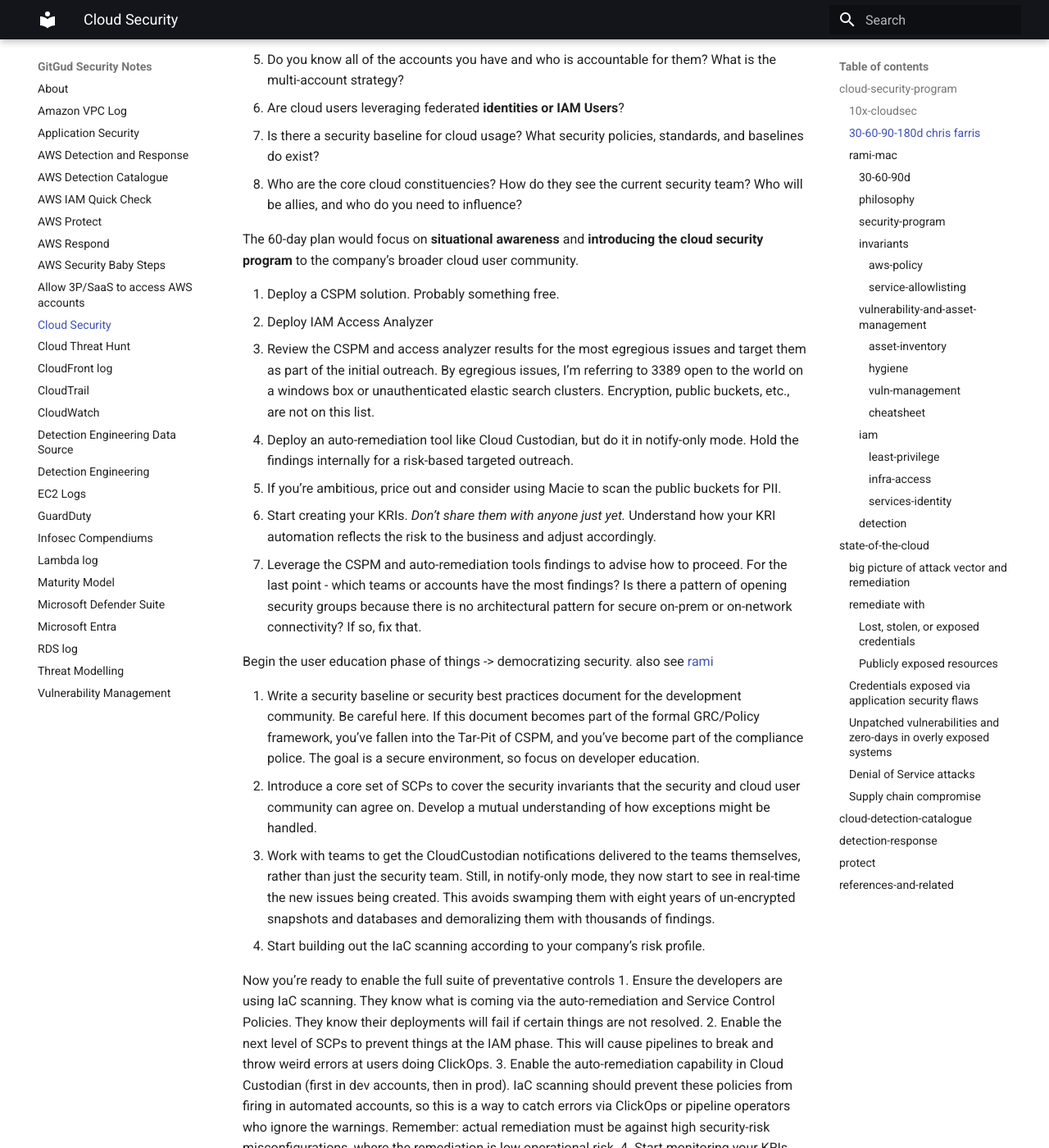
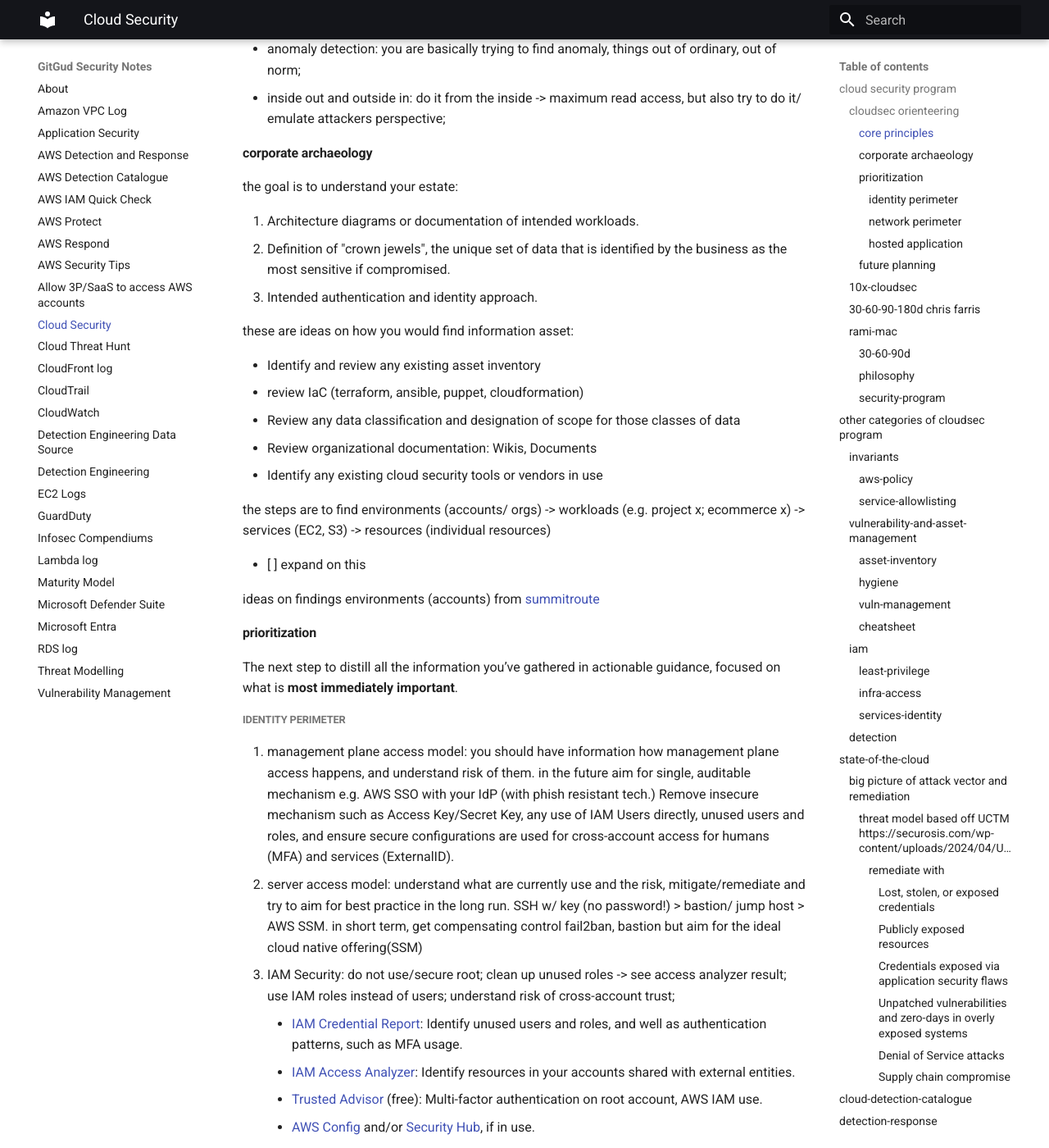
Before and after one commit to aldosimon/GitGudSecurity, an MkDocs documentation site: the page built from docs/cloud-security.md, in a window 1280 px wide and 1400 px high, scrolled down 538 px. Shown: the whole window at 82% size. Built offline with MkDocs 1.6.1 and Material for MkDocs 9.7.7, drawn with Linux system fonts in a browser that asks for light colours; some of the changed text lies outside the part shown.

Commit message:
add items on cloudsecurity and aws security tips

```diff
--- a/docs/cloud-security.md
+++ b/docs/cloud-security.md
@@ -6,12 +6,94 @@ tags:
 created: 2025-01-29
 description: cloudsec compediums
 ---
-# about
+# Cloud Security
 
-## cloud-security-program
+## cloud security program
 
+This section talks about building, maintaining, upgrading your cloudsec program.
+
+### cloudsec orienteering
+based off rami mac [cloud security orienteering](https://tldrsec.com/p/blog-cloud-security-orienteering)
+
+this is not a full cloud security program but more on how to orientate in a cloud environment, dig in to identify the risks that matter, and put together actionable plans that address short, medium, and long term goals.
+
+#### core principles
+
+these are principles you use when doing orienteering, keep these in mind.
+
+- breadth, then depth: do not go too deep, instead go wide and understand all the context;
+- anomaly detection: you are basically trying to find anomaly, things out of ordinary, out of norm;
+- inside out and outside in: do it from the inside -> maximum read access, but also try to do it/ emulate attackers perspective;
+
+#### corporate archaeology
+
+the goal is to understand your estate:
+
+1. Architecture diagrams or documentation of intended workloads.
+2. Definition of "crown jewels", the unique set of data that is identified by the business as the most sensitive if compromised.
+3. Intended authentication and identity approach.
+
+these are ideas on how you would find information asset:
+
+- Identify and review any existing asset inventory
+- review IaC (terraform, ansible, puppet, cloudformation)
+- Review any data classification and designation of scope for those classes of data
+- Review organizational documentation: Wikis, Documents
+- Identify any existing cloud security tools or vendors in use
+
+the steps are to find environments (accounts/ orgs) -> workloads (e.g. project x; ecommerce x) -> services (EC2, S3) -> resources (individual resources)
+
+- [ ] expand on this
+
+ideas on findings environments (accounts) from [summitroute](https://summitroute.com/blog/2018/06/18/how_to_inventory_aws_accounts/)
+
+
+
+#### prioritization
+
+The next step to distill all the information you’ve gathered in actionable guidance, focused on what is **most immediately important**.
+
+##### identity perimeter
+
+1. management plane access model: you should have information how management plane access happens, and understand risk of them. in the future aim for single, auditable mechanism e.g. AWS SSO with your IdP (with phish resistant tech.)
+   Remove insecure mechanism such as Access Key/Secret Key, any use of IAM Users directly, unused users and roles, and ensure secure configurations are used for cross-account access for humans (MFA) and services (ExternalID).
+2. server access model: understand what are currently use and the risk, mitigate/remediate and try to aim for best practice in the long run. SSH w/ key (no password!) > bastion/ jump host > AWS SSM.
+   in short term, get compensating control fail2ban, bastion but aim for the ideal cloud native offering(SSM)
+3. IAM Security: do not use/secure root; clean up unused roles -> see access analyzer result; use IAM roles instead of users; understand risk of cross-account trust;
+	- [IAM Credential Report](https://docs.aws.amazon.com/IAM/latest/UserGuide/id_credentials_getting-report.html): Identify unused users and roles, and well as authentication patterns, such as MFA usage.
+	- [IAM Access Analyzer](https://docs.aws.amazon.com/IAM/latest/UserGuide/what-is-access-analyzer.html): Identify resources in your accounts shared with external entities.
+	- [Trusted Advisor](https://aws.amazon.com/premiumsupport/technology/trusted-advisor/best-practice-checklist/) (free): Multi-factor authentication on root account, AWS IAM use.
+	- [AWS Config](https://aws.amazon.com/config/) and/or [Security Hub](https://aws.amazon.com/security-hub/), if in use.
+
+##### network perimeter
+
+1. Public resources in managed services: understand resources that allow to be public thorugh RCP, sharing API, network access. [read more](https://github.com/SummitRoute/aws_exposable_resources)
+2. Public network access to hosted services: leverage findings from tooling or trusted advisor, security groups that are open etc.
+3. **Default, insecure resources**
+
+##### hosted application
+
+- Out of date services, especially ones with known vulnerabilities.
+- Unauthenticated services that are unintentionally exposed.
+- Sensitive or internal services that are needlessly public, such as CI/CD tools.
+
+understand the risk vs ticking box, example: [here](https://www.chrisfarris.com/post/cloud-encryption/?utm_source=tldrsec.com&utm_medium=referral&utm_campaign=cloud-security-orienteering)
+#### future planning
+
+To start, consider a blanket set of (fairly) universally applicable AWS hardening recommendations, including
+
+- Enable GuardDuty in all accounts, and centralize alerts.
+- Enable Cloudtrail in all accounts; turn on optional security features, including encryption at-rest and file validation; centralize and back up logs.
+- Ensure security visibility and break-glass access to all accounts.
+- Configure account-wide security defaults, including S3 block public access, EBS and all other default encryption.
+
+use maturity framework to have a map
+[CSMM](https://www.iansresearch.com/resources/cloud-security-maturity-model/what-is-the-csmm?utm_source=tldrsec.com&utm_medium=referral&utm_campaign=cloud-security-orienteering)
+[marco lancini cloudsec map](https://roadmap.cloudsecdocs.com/?utm_source=tldrsec.com&utm_medium=referral&utm_campaign=cloud-security-orienteering)
 ### 10x-cloudsec
 [How to 10X Your Cloud Security (Without the Series D) ~ Rami McCarthy](https://www.youtube.com/@fwdcloudsec)
+
+
 
 ### 30-60-90-180d chris farris
 this is from [ghost of cloudsec yet to come](https://www.chrisfarris.com/post/ghost-of-cloudsec-yet-to-come/)
@@ -116,47 +198,50 @@ proactive efficiency:
 	“why not ask ourselves how the team would cope if the workload went up another 30%, but bad financial results precluded any team growth? It's actually fun to think about such hypotheticals ahead of the time - and hey, if the ideas sound good, why not try them out today?“ from [here](https://lcamtuf.blogspot.com/2018/02/getting-product-security-engineering.html)
 evangelism: use this two questions: how'll we get hacked, and why security matters.
 
-#### invariants
+## other categories of cloudsec program
+
+These don't fit, will probably moved to best practices
+### invariants
 enforce/ alert on things that should **always** or **never** be true. idea is if there is no need for context (these things should always or never), no need for sec team time
 
-##### aws-policy
+#### aws-policy
 example: aws scp, examples: [rami scps](https://rami.wiki/scps/)
 
 [alex smolen](https://alsmola.medium.com/security-invariants-or-gtfo-d7db2950f95)
 [chris farris](https://www.primeharbor.com/blog/security-invariants/)
 
-##### service-allowlisting
+#### service-allowlisting
 basically do what GCP is by default. that is deny service unless it is in allow list. this also works for regions too (same thing invariants some regions that will **never** be used)
 
 more here: [rami allowlisting](https://ramimac.me/aws-allowlisting)
 
-#### vulnerability-and-asset-management
+### vulnerability-and-asset-management
 
-#####  asset-inventory
-##### hygiene
+####  asset-inventory
+#### hygiene
 ownership issue; unused asset --> use financial issue
 [finops](ramimac.me/finops)
 
-##### vuln-management
-##### cheatsheet
+#### vuln-management
+#### cheatsheet
 use these to help structure your vulns
 [cloud conformity](https://www.trendmicro.com/cloudoneconformity/knowledge-base/)
 [cloudsec atlas](https://securitylabs.datadoghq.com/cloud-security-atlas/)
 
-#### iam
+### iam
 
-##### least-privilege
+#### least-privilege
 do we need absolute least priv. or good enough for human, because the needs changes. try service level least privileges, but maybe yes on least priv on crown jewels
 
-##### infra-access
+#### infra-access
 - use ssm to access instances
 - use proxy/ wireguard
 
-##### services-identity
+#### services-identity
 - clean up unused services periodically. use steampipe [here](https://ramimac.me/access-advisor-steampipe)
 - use imdsv2 for legacy instances
 
-#### detection
+### detection
 
 
 
@@ -165,19 +250,25 @@ do we need absolute least priv. or good enough for human, because the needs chan
 
 ### big picture of attack vector and remediation
 
-based off UCTM https://securosis.com/wp-content/uploads/2024/04/UCTM_v_1.0.pdf
+#### threat model based off UCTM https://securosis.com/wp-content/uploads/2024/04/UCTM_v_1.0.pdf
+> That is why we call this the Universal Cloud Threat Model. It identifies the commonalities all organizations face equally based on cloud usage — regardless of size, vertical, or nationality. We call these the “90% of attacks experienced by 90% of organizations using the cloud
 
-- Lost, stolen, or exposed credentials
-- Publicly exposed resources
-- Credentials exposed via application security flaws
-- Unpatched vulnerabilities and zero-days in overly exposed systems
-- Denial of Service attacks
-- Subdomain takeover
-- Supply chain compromise
+- threat model is "custom" for cloud
+- basically goes: **vector -> sequence -> objectives**
+- for instance.
+	- vector
+		- Lost, stolen, or exposed credentials
+		- Publicly exposed resources
+		- Credentials exposed via application security flaws
+	- sequence
+		- gain access via creds.
+		- enumerate
+		- start compute, inject mining via ssm
+	- objectives
+		- financial gain
+##### remediate with
 
-### remediate with
-
-#### Lost, stolen, or exposed credentials
+###### Lost, stolen, or exposed credentials
 - Reduce or eliminate static credentials and tokens for the cloud management plane. Where possible use alternatives like IAM Roles and Azure Managed Identities. Automation is your friend. There are plenty of free and commercial tools to hunt these down.
 - Scan code for stored credentials in CI/CD pipelines and repositories, even if they are private.
 - Require MFA for all human access, even when using API keys.
@@ -201,7 +292,7 @@ based off UCTM https://securosis.com/wp-content/uploads/2024/04/UCTM_v_1.0.pdf
 - If your cloud provider offers credential misuse detection (e.g., session credentials used from someplace where the session didn’t originate), use it. These aren’t perfect and only catch these attacks sometimes, but they can really help. AWS GuardDuty is one option.
 - While challenging and complex, implementing a data perimeter is one of the best defenses for this. Prioritize this option if you are the target of differentiated attacks.
 - [ ] research on data perimeter practical🔼
-### Unpatched vulnerabilities and zero-days in overly exposed systems
+###### Unpatched vulnerabilities and zero-days in overly exposed systems
 
 - Minimize the number of systems which are exposed to the entire Internet. But we understand some of these systems are exposed to the Internet for legitimate reason, such as VPN servers and jump boxes, which you cannot always eliminate like the inadvertently exposed public resources mentioned earlier. You should still scan them and know where and how they are configured.
 	- see your CWPP, or CNAPP, or CSP for this.
@@ -210,12 +301,12 @@ based off UCTM https://securosis.com/wp-content/uploads/2024/04/UCTM_v_1.0.pdf
 - Exposed systems should **never** hold static credentials and should have least-privilege IAM permissions. We know this is hard, but if you are going to stick a target on the Internet, don’t be surprised if someone takes you up on your offer. At least try to minimize the potential damage.
 - Develop SBOM capabilities to discover and respond to zero-day threats when they arise quickly.
 
-### Denial of Service attacks
+###### Denial of Service attacks
 
 - Never expose workloads directly to the Internet. Even when they need to be exposed, stick them behind a load balancer, Content Delivery Network (CDN), or similar insulating service.
 - For critical workloads/applications plan for DoS attacks and use standard precautions, such as a service from your CSP or a third-party vendor (AWS shield advance; Google cloud armour)
 
-### Supply chain compromise
+###### Supply chain compromise
 
 - use base trusted image, packages from trusted sources
 - SBOM
@@ -224,20 +315,20 @@ based off UCTM https://securosis.com/wp-content/uploads/2024/04/UCTM_v_1.0.pdf
 
 ----
 ## cloud-detection-catalogue
-[[cloud-detection-catalogue]]
+[aws-detection-catalogue](aws-detection-catalogue.md)
 
 
 ----
 
 ## detection-response
 
-[[aws-detect-and-response]]
+[aws-detect](aws-detect.md)
 
 ----
 
 ## protect
 
-[[aws-protect]]
+[aws-protect](aws-protect.md)
 
 ----
 
```
Also changed, not shown: other parts of docs/cloud-security.md (+3 -3 lines), docs/aws-security-baby-steps.md (deleted, +0 -220 lines), docs/aws-security-tips.md (added, +280 -0 lines).
